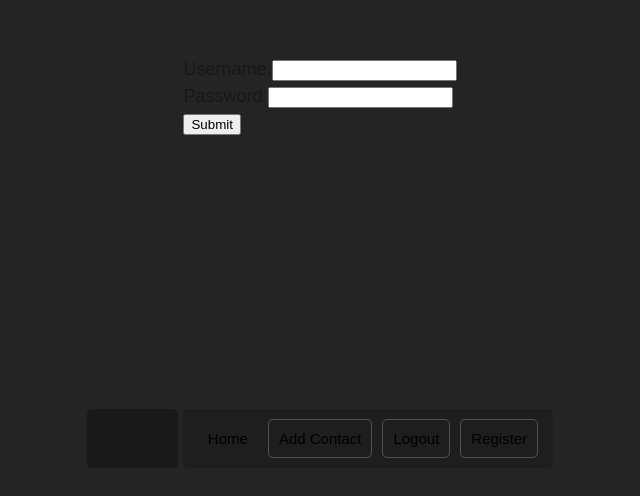
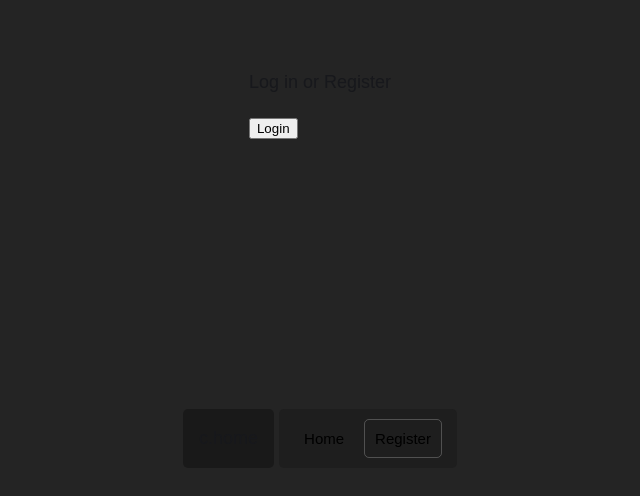
Before and after one commit to abhinav162/contact-space, a React (Vite) app: page / in a window 1280 px wide. Before the commit this address led to /login. Shown: the part 312-808 px from the top of the page, without its empty margins (320-960 px from the left). Built offline with nearby package versions, Linux system fonts and the light colour scheme.

Commit message:
Minor Changes

```diff
--- a/src/App.jsx
+++ b/src/App.jsx
@@ -1,44 +1,87 @@
-import { useState } from 'react'
+import { useEffect, useState, createContext } from 'react'
 import './App.css'
-import { Navigate, Route, Routes, useNavigate } from 'react-router-dom'
+import { Navigate, Route, Routes, useNavigate, useLocation } from 'react-router-dom'
 import Contacts from './pages/Contacts/Contacts'
 import Login from './pages/Login/Login'
 import Register from './pages/Register/Register'
 import ContactForm from './components/Contact Form/ContactForm'
+// import makeActive from './makeActive'
 
 function App() {
   const navigate = useNavigate()
+  const location = useLocation()
   const [currPage, setCurrPage] = useState("home")
 
-  const makeActive = (id) => {
-    const currActive = document.getElementsByClassName('active');
-    const currId = currActive[0].id
-
-
-    setCurrPage(id);
-    if (currId !== id) {
-      currActive[0].classList.remove('active');
-      document.getElementById(id).classList.add('active');
+  const handleClick = (id) => {
+    if (id === "home") {
+      setCurrPage("home")
+      navigate('/')
+    }
+    else if (id === "add-contact") {
+      setCurrPage("add-contact")
+      navigate('/add-contact')
+    }
+    else if (id === "logout") {
+      setCurrPage("logout")
+      navigate('/')
+    }
+    else if (id == "register") {
+      setCurrPage("register")
+      navigate('/register')
+    }
+    else if (id === "login") {
+      setCurrPage("login")
+      navigate('/login')
     }
   }
+
+  // const makeActive = (id) => {
+  //   const currActive = document.getElementsByClassName('active');
+  //   const currId = currActive[0].id
+
+  //   const currPath = window.location.pathname.split('/')[1]
+  //   console.log(currPath)
+  //   if (currPath === "") { setCurrPage("home") }
+  //   else {
+  //     setCurrPage(currPath)
+  //   }
+
+  //   if (currId !== currPath) {
+  //     currActive[0].classList.remove('active');
+  //     document.getElementById(id).classList.add('active');
+  //   }
+  // }
+
+  const token = localStorage.getItem('token');
 
   return (
     <>
       <Routes>
         <Route path="/" Component={() => {
-          const token = localStorage.getItem('token');
-          return token ? <Contacts /> : Navigate({ to: '/login' });
+          // return token ? <Contacts /> : Navigate({ to: '/login' });
+          return (
+            token ? <Contacts /> :
+              (
+                <>
+                  <p>Log in or Register</p>
+                  <div className='btns'>
+                    <button id='login' onClick={() => {
+                      handleClick("login");
+                      navigate('/login');
+                    }}>Login</button>
+                  </div>
+                </>
+              )
+          );
         }} />
         <Route path="/register" Component={Register} />
         <Route path="/login" Component={Login} />
         <Route path="*" Component={Login} />
 
         <Route path="/add-contact" Component={() => {
-          const token = localStorage.getItem('token');
           return token ? <ContactForm /> : Navigate({ to: '/login' });
         }} />
         <Route path="/update-contact/:contact_id" Component={() => {
-          const token = localStorage.getItem('token');
           return token ? <ContactForm /> : Navigate({ to: '/login' });
         }} />
       </Routes>
@@ -49,24 +92,28 @@ function App() {
         </div>
         <div className='nav-btns'>
           <button id='home' className='active' onClick={() => {
-            makeActive("home");
-            navigate('/');
+            handleClick("home");
           }}>Home</button>
 
-          <button id='add-contact' onClick={() => {
-            makeActive("add-contact")
-            navigate('/add-contact');
-          }}>Add Contact</button>
+          {
+            token ? (
+              <button id='add-contact' onClick={() => {
+                handleClick("add-contact");
+              }}>Add Contact</button>
+            ) : null
+          }
 
-          <button id='logout' onClick={() => {
-            makeActive("logout")
-            navigate('/login');
-            localStorage.removeItem('token')
-          }}>Logout</button>
+          {
+            token ? (
+              <button id='logout' onClick={() => {
+                handleClick("logout");
+                localStorage.removeItem('token')
+              }}>Logout</button>
+            ) : null
+          }
 
           <button id='register' onClick={() => {
-            makeActive("register")
-            navigate('/register');
+            handleClick("register");
           }}>Register</button>
         </div>
       </div>
--- a/src/components/Loader/Loader.jsx
+++ b/src/components/Loader/Loader.jsx
@@ -3,13 +3,13 @@ import './Loader.css'
 const Loader = () => {
     return (
         <>
-            <div class="book">
-                <div class="book__pg-shadow"></div>
-                <div class="book__pg"></div>
-                <div class="book__pg book__pg--2"></div>
-                <div class="book__pg book__pg--3"></div>
-                <div class="book__pg book__pg--4"></div>
-                <div class="book__pg book__pg--5"></div>
+            <div className="book">
+                <div className="book__pg-shadow"></div>
+                <div className="book__pg"></div>
+                <div className="book__pg book__pg--2"></div>
+                <div className="book__pg book__pg--3"></div>
+                <div className="book__pg book__pg--4"></div>
+                <div className="book__pg book__pg--5"></div>
             </div>
         </>
     )
--- a/src/main.jsx
+++ b/src/main.jsx
@@ -5,9 +5,7 @@ import './index.css'
 import { BrowserRouter } from 'react-router-dom'
 
 ReactDOM.createRoot(document.getElementById('root')).render(
-  <React.StrictMode>
     <BrowserRouter>
       <App />
     </BrowserRouter>
-  </React.StrictMode>,
 )
--- /dev/null
+++ b/src/makeActive.jsx
@@ -0,0 +1,17 @@
+import { useState } from "react";
+
+export function makeActive() {
+    const currActive = document.getElementsByClassName('active');
+    const currId = currActive[0].id
+
+    const currPath = window.location.pathname.split('/')[1]
+    console.log(currPath)
+
+    if (currId !== currPath) {
+        currActive[0].classList.remove('active');
+        console.log(currPath)
+        // document.getElementById(currPath).classList.add('active');
+    }
+}
+
+export default makeActive;
--- a/src/pages/Login/Login.jsx
+++ b/src/pages/Login/Login.jsx
@@ -1,5 +1,5 @@
-import { useState } from "react";
-import axios from "axios";
+import { useContext, useState } from "react";
+import axiosInstance from '../../axios';
 import { ToastContainer, toast } from "react-toastify";
 import 'react-toastify/dist/ReactToastify.css';
 import { useNavigate } from "react-router-dom";
@@ -17,7 +17,7 @@ const Login = () => {
       password,
     };
 
-    axios
+    axiosInstance()
       .post("/login", requestBody)
       .then((res) => {
         setUsername("");
--- a/src/pages/Register/Register.jsx
+++ b/src/pages/Register/Register.jsx
@@ -1,5 +1,5 @@
 import { useState } from "react";
-import axios from "axios";
+import axiosInstance from '../../axios';
 import { ToastContainer, toast } from "react-toastify";
 
 const Register = () => {
@@ -16,7 +16,7 @@ const Register = () => {
       password,
     };
 
-    axios
+    axiosInstance()
       .post("/register", requestBody)
       .then((res) => {
         setName("");
```
